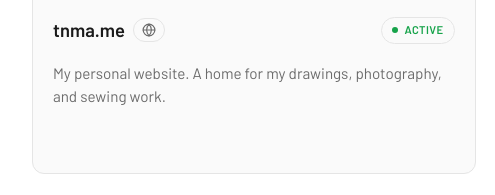
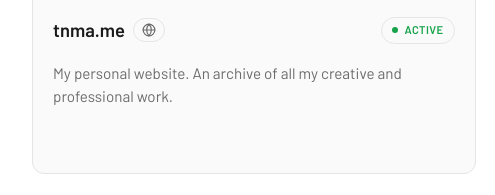
Before and after one commit to TheBerlinMan/tnma-software, a website: page index.html in a window 1280 px wide. Shown: the part 489-684 px from the top of the page, 152-647 px from the left. Drawn offline with Linux system fonts and the light colour scheme.

Commit message:
updat e copy

```diff
--- a/index.html
+++ b/index.html
@@ -117,7 +117,7 @@
             </div>
             <span class="tag tag-status is-active"><span class="status-dot" aria-hidden="true"></span>Active</span>
           </div>
-          <p class="card-description">My personal website. A home for my drawings, photography, and sewing work.</p>
+          <p class="card-description">My personal website. An archive of all my creative and professional work.</p>
         </div>
       </article>
 
```
